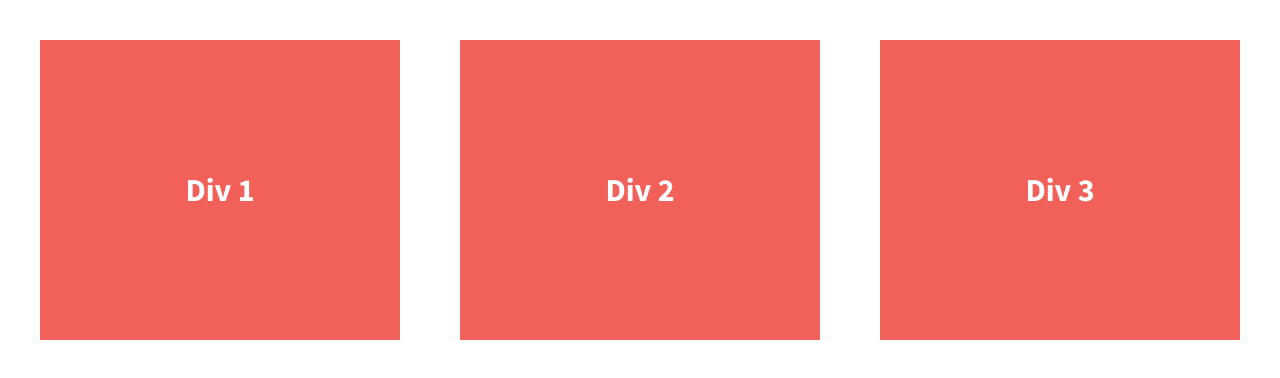
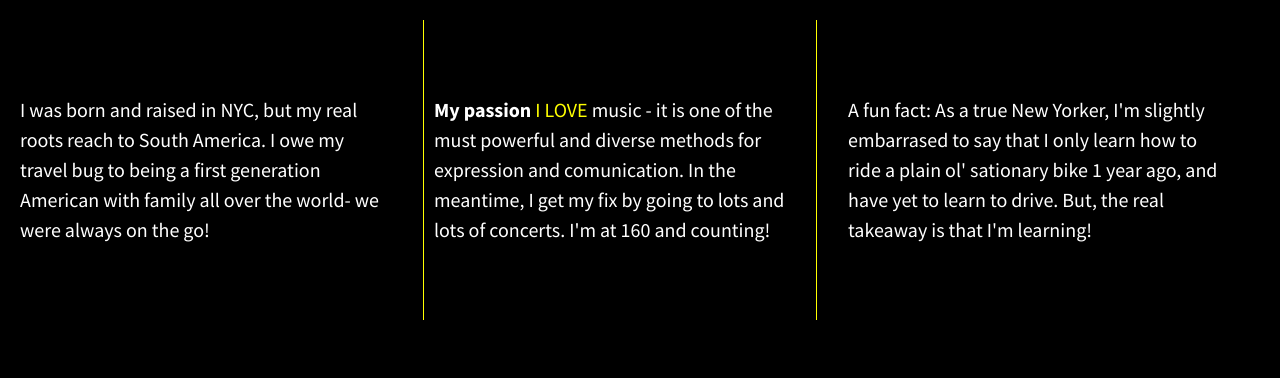
Before and after one commit to Valykh/206-divs-flexbox-starter, a plain HTML site: page index.html in a window 1280 px wide. Drawn offline with nearby package versions, Linux system fonts and the light colour scheme.

Commit message:
Add some content to each div

```diff
--- a/css/main.css
+++ b/css/main.css
@@ -97,13 +97,13 @@ textarea {
 
 
 html {
-  background-color: #fff;
+  background-color: black;
   height: 100%;
 }
 
 body {
   font-family: 'Source Sans Pro', sans-serif;
-  padding: 2em;
+  padding: 1em;
   font-size: 1.25em;
   height: 100%;
 }
@@ -112,7 +112,7 @@ body {
   /*add display:flex and set justify-content to space-between*/
   display: flex;
   justify-content: space-between;
-  font-weight: 700;
+  font-weight: normal;
 }
 
 .div-1, .div-2, .div-3 {
@@ -123,12 +123,23 @@ body {
   width: 30%;
   color: #fff;
   line-height: 1.5em;
-  font-size: 1.6em;
-  background-color: #f16059;
+  font-size: 1em;
   height: 300px;
 }
 
-
+.div-2 {
+  border-right: solid yellow 1px;
+  border-left: solid yellow 1px;
+  padding-left: 10px;
+  padding-right: 10px;
+}
+.div-2 span {
+  text-transform: uppercase;
+  color: yellow;
+}
+.div-3 {
+padding-right: 40px;
+}
 
 
 /* ==========================================================================
--- a/index.html
+++ b/index.html
@@ -24,13 +24,21 @@
 
         <section class="wrapper">
             <div class="div-1">
-                Div 1
+                <p> I was born and raised in NYC, but my real roots reach to South America. I owe my travel bug to
+                  being a first generation American with family all over the world- we were always on the go!
+                </p>
             </div>
             <div class="div-2">
-                Div 2
+                <p> <strong>My passion</strong> <span>I love</span> music - it is one of the must powerful and diverse
+                  methods for expression and comunication. In the meantime, I get my fix by going to lots and lots of
+                  concerts. I'm at 160 and counting!
+                </p>
             </div>
             <div class="div-3">
-                Div 3
+                <p> A fun fact: As a true New Yorker, I'm slightly embarrased to say that I only learn how to ride a
+                  plain ol' sationary bike 1 year ago, and have yet to learn to drive. But, the real takeaway is that I'm
+                  learning!
+                </p>
             </div>
         </section>
 
```
